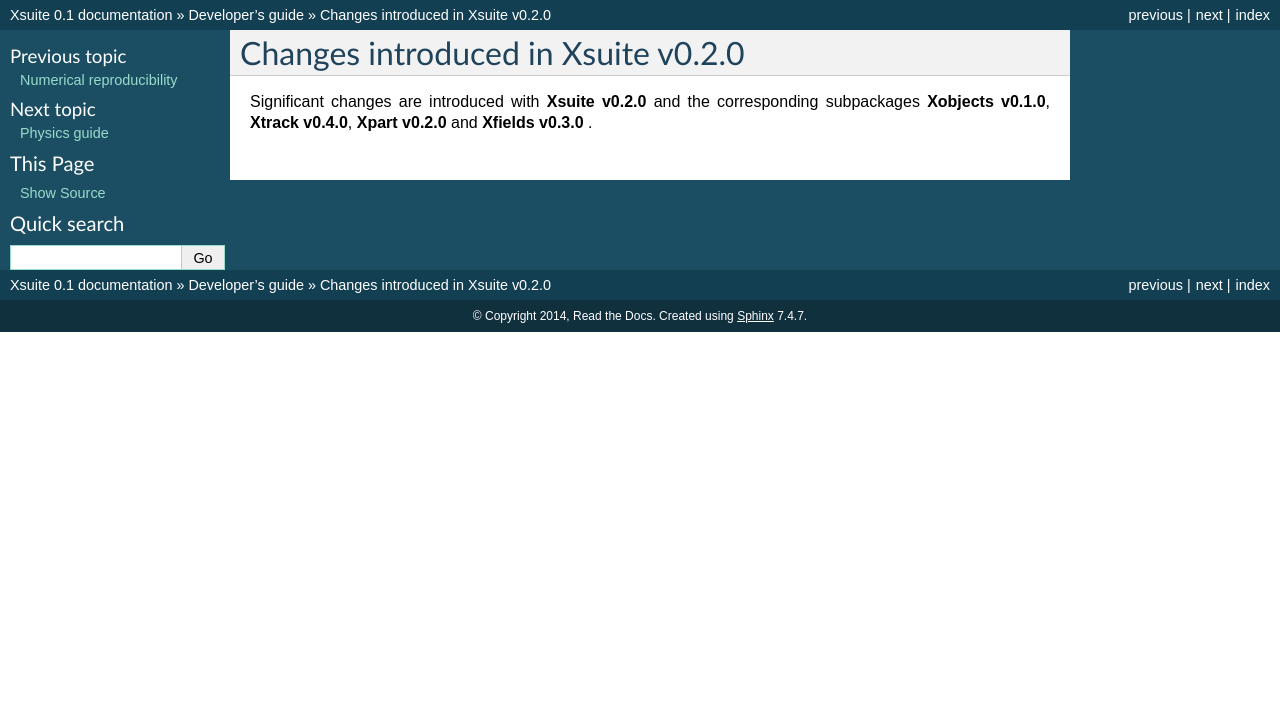
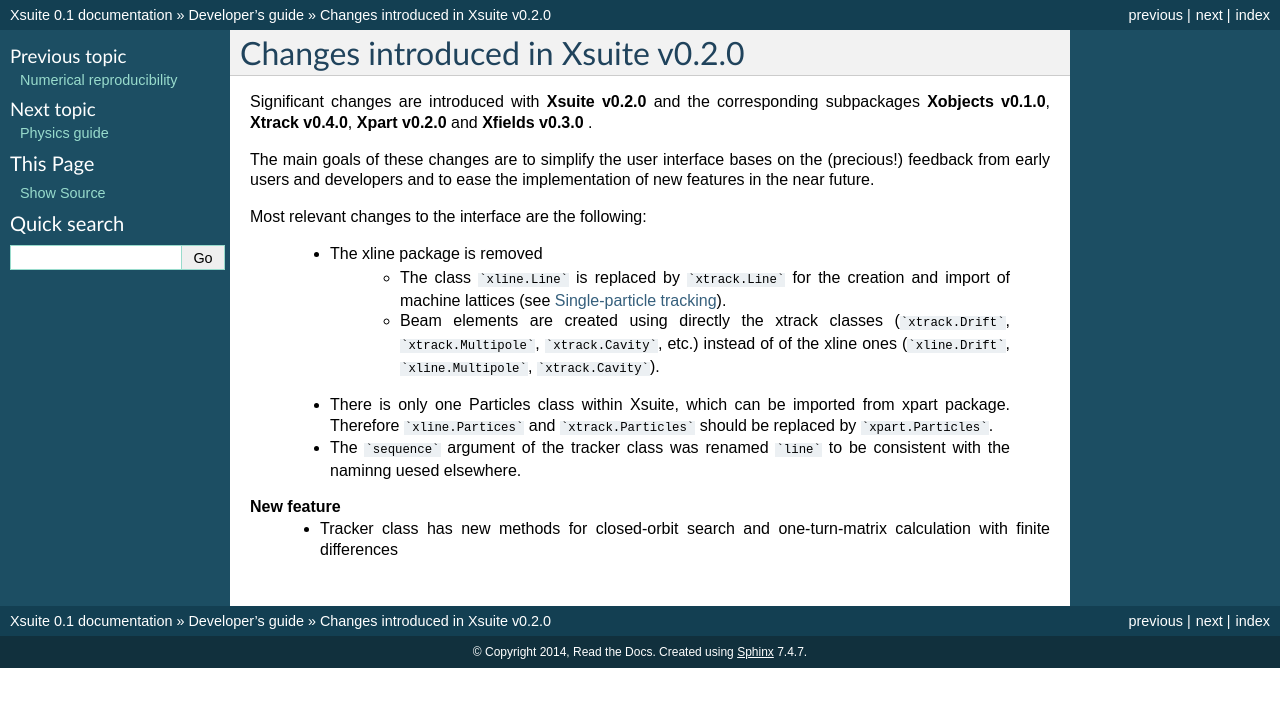
Before and after one commit to xsuite/xsuite, a Sphinx documentation site: the page built from docs/v020changes.rst, in a window 1280 px wide. Shown: the top 707 px of the page. Built offline with Sphinx 7.4.7, drawn with Linux system fonts in a browser that asks for light colours.

Commit message:
Quick push

````diff
--- a/docs/v020changes.rst
+++ b/docs/v020changes.rst
@@ -2,4 +2,17 @@
 Changes introduced in Xsuite v0.2.0
 ===================================
 
-Significant changes are introduced with **Xsuite v0.2.0** and the corresponding subpackages **Xobjects v0.1.0**, **Xtrack v0.4.0**, **Xpart v0.2.0** and  **Xfields v0.3.0** .
+Significant changes are introduced with **Xsuite v0.2.0** and the corresponding subpackages **Xobjects v0.1.0**, **Xtrack v0.4.0**, **Xpart v0.2.0** and **Xfields v0.3.0** .
+
+The main goals of these changes are to simplify the user interface bases on the (precious!) feedback from early users and developers and to ease the implementation of new features in the near future.
+
+Most relevant changes to the interface are the following:
+
+ - The xline package is removed
+     - The class ```xline.Line``` is replaced by ```xtrack.Line``` for the creation and import of machine lattices (see :doc:`singlepart`).
+     - Beam elements are created using directly the xtrack classes (```xtrack.Drift```, ```xtrack.Multipole```, ```xtrack.Cavity```, etc.) instead of of the xline ones (```xline.Drift```, ```xline.Multipole```, ```xtrack.Cavity```).
+ - There is only one Particles class within Xsuite, which can be imported from xpart package. Therefore ```xline.Partices``` and ```xtrack.Particles``` should be replaced by ```xpart.Particles```.
+ - The ```sequence``` argument of the tracker class was renamed ```line``` to be consistent with the naminng uesed elsewhere.
+
+**New feature**
+ - Tracker class has new methods for closed-orbit search and one-turn-matrix calculation with finite differences
````
